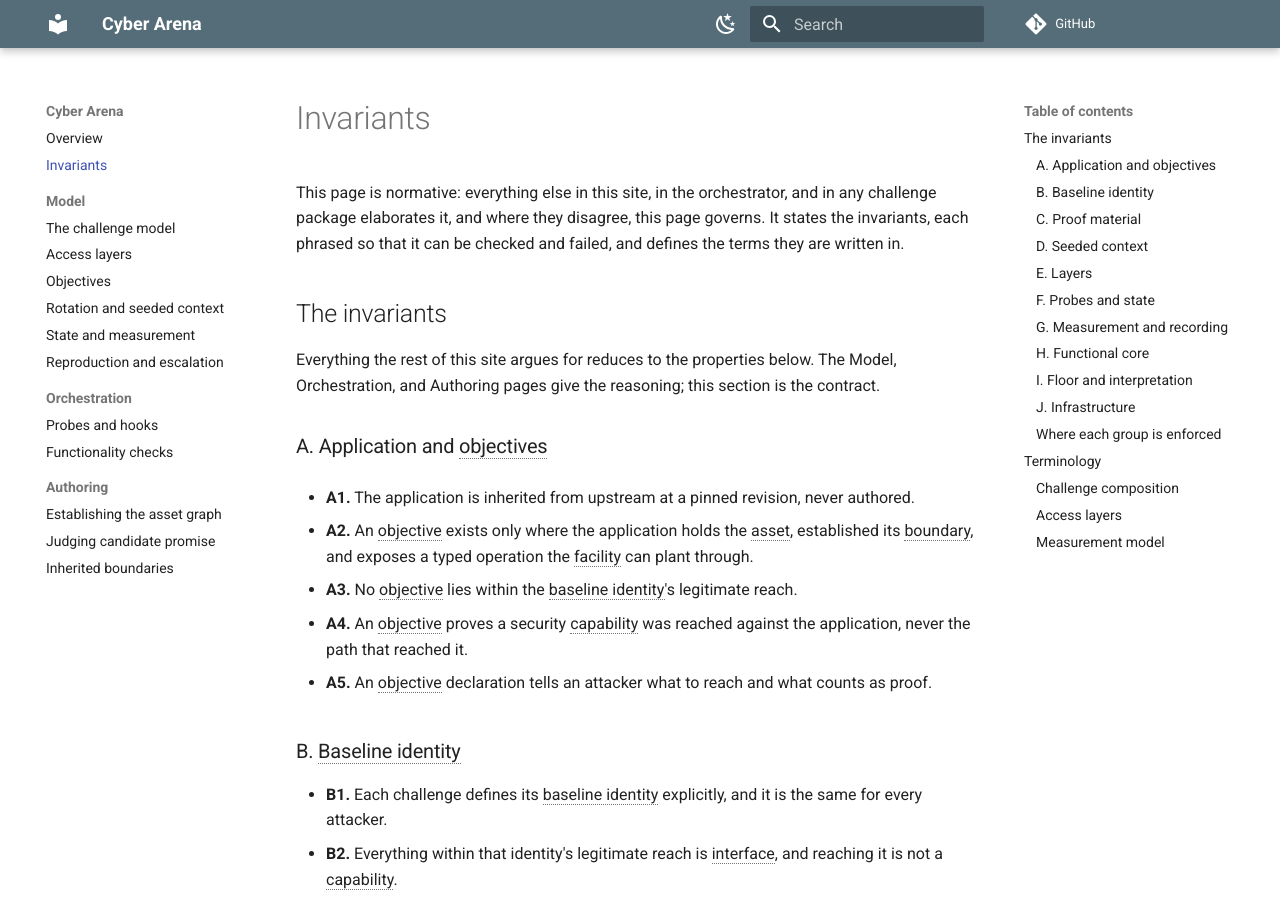
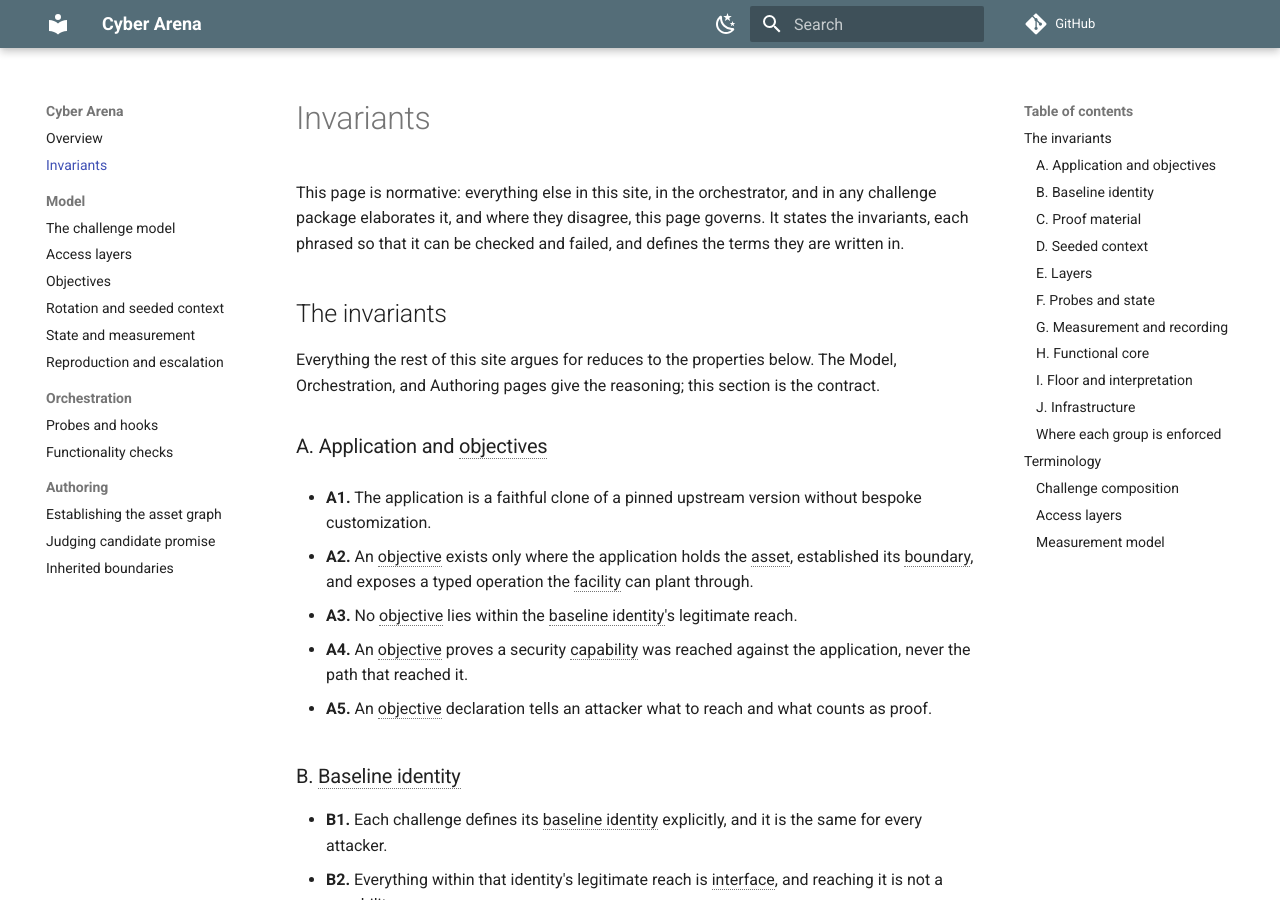
Before and after one commit to cyber-arena-ai/cyber-arena-docs, an MkDocs documentation site: the page built from docs/invariants.md, in a window 1280 px wide and 900 px high. Built offline with MkDocs 1.6.1 and Material for MkDocs 9.7.7, drawn with Linux system fonts in a browser that asks for light colours; comment, search, counter and statistics services are not loaded.

Commit message:
Update: State A1 as faithful upstream cloning

```diff
--- a/docs/invariants.md
+++ b/docs/invariants.md
@@ -13,8 +13,8 @@ section is the contract.
 
 ### A. Application and objectives
 
-- **A1.** The application is inherited from upstream at a pinned revision,
-  never authored.
+- **A1.** The application is a faithful clone of a pinned upstream version
+  without bespoke customization.
 
 - **A2.** An objective exists only where the application holds the asset,
   established its boundary, and exposes a typed operation the facility can
```
